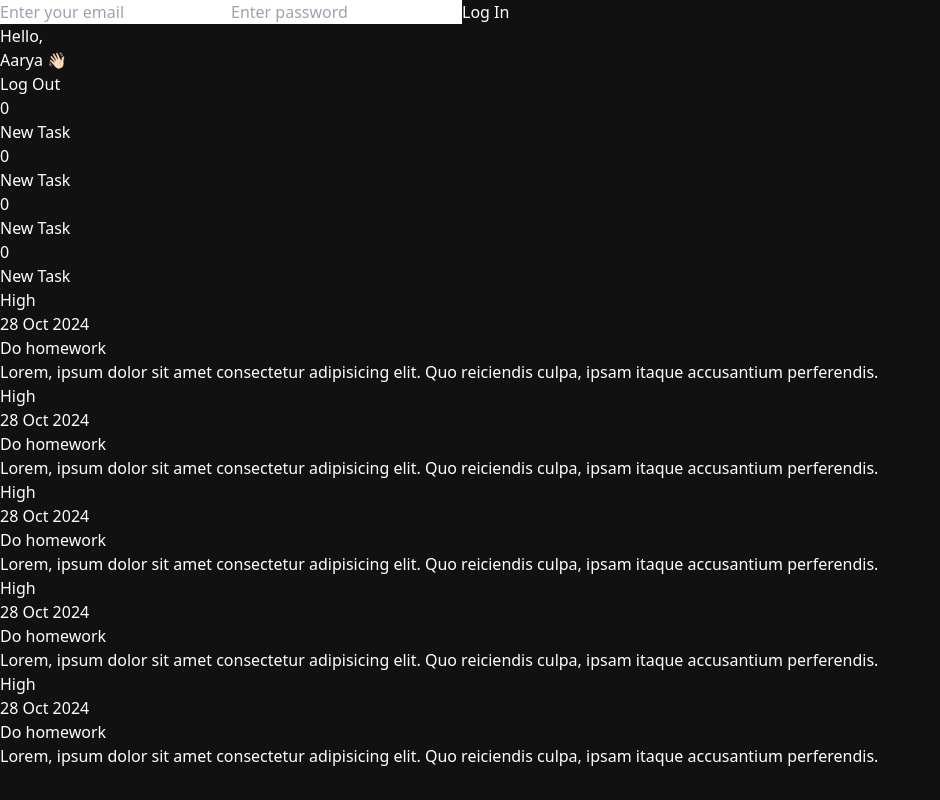
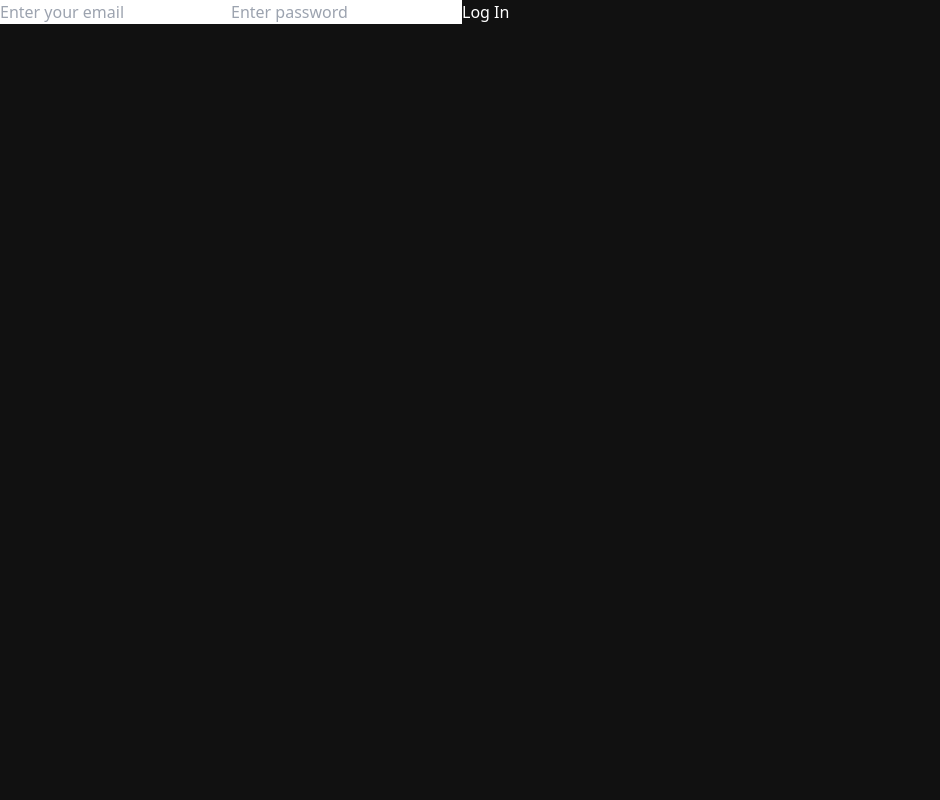
Before and after one commit to aarya-kumar/ems, a React (Vite) app: page / in a window 1280 px wide. Shown: the whole page, without its empty margins (0-940 px from the left). Built offline with nearby package versions, Linux system fonts and the light colour scheme.

Commit message:
setting up who is logged in localStorage

```diff
--- a/src/App.jsx
+++ b/src/App.jsx
@@ -8,13 +8,29 @@ import { AuthContext } from './context/AuthProvider'
 const App = () => {
 
   const [user, setUser] = useState(null)
+  const [loggedInUserData, setLoggedInUserData] = useState(null)
   const authData = useContext(AuthContext)
+
+  useEffect(() => {
+    const loggedInUser = localStorage.getItem('loggedInUser')
+    if(loggedInUser) {
+      const userData = JSON.parse(loggedInUser)
+      setUser(userData.role)
+      setLoggedInUserData(userData.data)
+    }
+  }, [])
 
   const handleLogin = (email, password) => {
     if(email == 'admin@me.com' && password == '123'){
       setUser('admin')
-    } else if(authData && authData.employees.find((e)=>email == e.email && e.password == password)){
-      setUser('employee')
+      localStorage.setItem('loggedInUser', JSON.stringify({role:'admin'}))
+    } else if(authData){
+      const employee = authData.employees.find((e)=>email == e.email && e.password == password)
+      if(employee){
+        setUser('employee')
+        setLoggedInUserData(employee)
+        localStorage.setItem('loggedInUser', JSON.stringify({role:'employee', data:employee}))
+      }
     }
     else{
       alert("Invalid Credentials")
@@ -23,8 +39,9 @@ const App = () => {
 
   return (
     <>
-      {!user ? <Login handleLogin={handleLogin} /> : ''}
-      {user == 'admin' ? <AdminDashboard /> : <EmployeeDashboard />}
+      {!user && <Login handleLogin={handleLogin} />}
+      {user === 'admin' && <AdminDashboard />}
+      {user === 'employee' && <EmployeeDashboard data={loggedInUserData} />}
     </>
   )
 }
--- a/src/components/Dashboard/EmployeeDashboard.jsx
+++ b/src/components/Dashboard/EmployeeDashboard.jsx
@@ -3,12 +3,12 @@ import Header from '../Other/Header'
 import TaskListNumbers from '../Other/TaskListNumbers'
 import TaskList from '../TaskList/TaskList'
 
-const EmployeeDashboard = () => {
+const EmployeeDashboard = ({data}) => {
   return (
     <div className='p-10 bg-[#1C1C1C] h-screen'>
-      <Header />
-      <TaskListNumbers />
-      <TaskList />
+      <Header data={data} />
+      <TaskListNumbers data={data} />
+      <TaskList data={data} />
     </div>
   )
 }
--- a/src/components/Other/Header.jsx
+++ b/src/components/Other/Header.jsx
@@ -1,9 +1,18 @@
-import React from 'react'
+import React, { useState } from 'react'
 
 const Header = () => {
+
+  // const [username, setUsername] = useState('')
+
+  // if(!data){
+  //   setUsername('Admin')
+  // }else{
+  //   setUsername(data.firstName)
+  // }
+
   return (
     <div className='flex items-end justify-between'>
-      <h1 className='text-2xl font-medium'>Hello, <br /> <span className='text-3xl font-semibold'>Aarya 👋🏻</span></h1>
+      <h1 className='text-2xl font-medium'>Hello, <br /> <span className='text-3xl font-semibold'>username 👋🏻</span></h1>
       <button className='bg-red-600 text-lg font-medium text-white px-5 py-2 rounded-sm'>Log Out</button>
     </div>
   )
--- a/src/components/Other/TaskListNumbers.jsx
+++ b/src/components/Other/TaskListNumbers.jsx
@@ -1,23 +1,23 @@
 import React from 'react'
 
-const TaskListNumbers = () => {
+const TaskListNumbers = ({data}) => {
   return (
     <div className='flex flex-wrap mt-10 justify-between gap-5 screen'>
       <div className='w-full sm:w-[48%] lg:w-[23%] px-9 py-6 rounded-xl bg-red-400'>
-        <h2 className='text-3xl font-semibold'>0</h2>
+        <h2 className='text-3xl font-semibold'>{data.taskCounts.newTask}</h2>
         <h3 className='text-xl font-medium'>New Task</h3>
       </div>
       <div className='w-full sm:w-[48%] lg:w-[23%] px-9 py-6 rounded-xl bg-blue-400'>
-        <h2 className='text-3xl font-semibold'>0</h2>
-        <h3 className='text-xl font-medium'>New Task</h3>
+        <h2 className='text-3xl font-semibold'>{data.taskCounts.completed}</h2>
+        <h3 className='text-xl font-medium'>Completed Task</h3>
       </div>
       <div className='w-full sm:w-[48%] lg:w-[23%] px-9 py-6 rounded-xl bg-green-400'>
-        <h2 className='text-3xl font-semibold'>0</h2>
-        <h3 className='text-xl font-medium'>New Task</h3>
+        <h2 className='text-3xl font-semibold'>{data.taskCounts.active}</h2>
+        <h3 className='text-xl font-medium'>Accepted Task</h3>
       </div>
       <div className='w-full sm:w-[48%] lg:w-[23%] px-9 py-6 rounded-xl bg-yellow-400'>
-        <h2 className='text-3xl font-semibold'>0</h2>
-        <h3 className='text-xl font-medium'>New Task</h3>
+        <h2 className='text-3xl font-semibold'>{data.taskCounts.failed}</h2>
+        <h3 className='text-xl font-medium'>Failed Task</h3>
       </div>
     </div>
   )
--- a/src/components/TaskList/CompleteTask.jsx
+++ b/src/components/TaskList/CompleteTask.jsx
@@ -0,0 +1,21 @@
+import React from 'react'
+
+const CompleteTask = () => {
+  return (
+    <div className='flex-shrink-0 h-full w-[300px] p-5 bg-green-400 rounded-xl'>
+        <div className='flex justify-between items-center'>
+            <h3 className='bg-red-600 text-sm px-3 py-1 rounded'>High</h3>
+            <h4 className='text-sm'>28 Oct 2024</h4>
+        </div>
+        <h2 className='mt-5 text-2xl font-semibold'>Do homework</h2>
+        <p className='text-sm mt-2'>
+            Lorem, ipsum dolor sit amet consectetur adipisicing elit. Quo reiciendis culpa, ipsam itaque accusantium perferendis.
+        </p>
+        <div className='mt-2'>
+            <button className='w-full'>Completed</button>
+        </div>
+      </div>
+  )
+}
+
+export default CompleteTask
--- a/src/components/TaskList/FailedTask.jsx
+++ b/src/components/TaskList/FailedTask.jsx
@@ -0,0 +1,21 @@
+import React from 'react'
+
+const FailedTask = () => {
+  return (
+    <div className='flex-shrink-0 h-full w-[300px] p-5 bg-yellow-400 rounded-xl'>
+        <div className='flex justify-between items-center'>
+            <h3 className='bg-red-600 text-sm px-3 py-1 rounded'>High</h3>
+            <h4 className='text-sm'>28 Oct 2024</h4>
+        </div>
+        <h2 className='mt-5 text-2xl font-semibold'>Do homework</h2>
+        <p className='text-sm mt-2'>
+            Lorem, ipsum dolor sit amet consectetur adipisicing elit. Quo reiciendis culpa, ipsam itaque accusantium perferendis.
+        </p>
+        <div className='mt-2'>
+            <button className='w-full'>Failed</button>
+        </div>
+      </div>
+  )
+}
+
+export default FailedTask
--- a/src/components/TaskList/NewTask.jsx
+++ b/src/components/TaskList/NewTask.jsx
@@ -0,0 +1,21 @@
+import React from 'react'
+
+const NewTask = () => {
+  return (
+    <div className='flex-shrink-0 h-full w-[300px] p-5 bg-blue-400 rounded-xl'>
+        <div className='flex justify-between items-center'>
+            <h3 className='bg-red-600 text-sm px-3 py-1 rounded'>High</h3>
+            <h4 className='text-sm'>28 Oct 2024</h4>
+        </div>
+        <h2 className='mt-5 text-2xl font-semibold'>Do homework</h2>
+        <p className='text-sm mt-2'>
+            Lorem, ipsum dolor sit amet consectetur adipisicing elit. Quo reiciendis culpa, ipsam itaque accusantium perferendis.
+        </p>
+        <div className='mt-4'>
+            <button>Accept Task</button>
+        </div>
+      </div>
+  )
+}
+
+export default NewTask
--- a/src/components/TaskList/TaskList.jsx
+++ b/src/components/TaskList/TaskList.jsx
@@ -1,58 +1,28 @@
 import React from 'react'
+import AcceptTask from './AcceptTask'
+import NewTask from './NewTask'
+import CompleteTask from './CompleteTask'
+import FailedTask from './FailedTask'
 
-const TaskList = () => {
+const TaskList = ({data}) => {
   return (
     <div id='tasklist' className='h-[55%] overflow-x-auto flex items-center justify-start gap-5 flex-nowrap w-full py-5 mt-10'>
-      <div className='flex-shrink-0 h-full w-[300px] p-5 bg-red-400 rounded-xl'>
-        <div className='flex justify-between items-center'>
-            <h3 className='bg-red-600 text-sm px-3 py-1 rounded'>High</h3>
-            <h4 className='text-sm'>28 Oct 2024</h4>
-        </div>
-        <h2 className='mt-5 text-2xl font-semibold'>Do homework</h2>
-        <p className='text-sm mt-2'>
-            Lorem, ipsum dolor sit amet consectetur adipisicing elit. Quo reiciendis culpa, ipsam itaque accusantium perferendis.
-        </p>
-      </div>
-      <div className='flex-shrink-0 h-full w-[300px] p-5 bg-blue-400 rounded-xl'>
-        <div className='flex justify-between items-center'>
-            <h3 className='bg-red-600 text-sm px-3 py-1 rounded'>High</h3>
-            <h4 className='text-sm'>28 Oct 2024</h4>
-        </div>
-        <h2 className='mt-5 text-2xl font-semibold'>Do homework</h2>
-        <p className='text-sm mt-2'>
-            Lorem, ipsum dolor sit amet consectetur adipisicing elit. Quo reiciendis culpa, ipsam itaque accusantium perferendis.
-        </p>
-      </div>
-      <div className='flex-shrink-0 h-full w-[300px] p-5 bg-green-400 rounded-xl'>
-        <div className='flex justify-between items-center'>
-            <h3 className='bg-red-600 text-sm px-3 py-1 rounded'>High</h3>
-            <h4 className='text-sm'>28 Oct 2024</h4>
-        </div>
-        <h2 className='mt-5 text-2xl font-semibold'>Do homework</h2>
-        <p className='text-sm mt-2'>
-            Lorem, ipsum dolor sit amet consectetur adipisicing elit. Quo reiciendis culpa, ipsam itaque accusantium perferendis.
-        </p>
-      </div>
-      <div className='flex-shrink-0 h-full w-[300px] p-5 bg-yellow-400 rounded-xl'>
-        <div className='flex justify-between items-center'>
-            <h3 className='bg-red-600 text-sm px-3 py-1 rounded'>High</h3>
-            <h4 className='text-sm'>28 Oct 2024</h4>
-        </div>
-        <h2 className='mt-5 text-2xl font-semibold'>Do homework</h2>
-        <p className='text-sm mt-2'>
-            Lorem, ipsum dolor sit amet consectetur adipisicing elit. Quo reiciendis culpa, ipsam itaque accusantium perferendis.
-        </p>
-      </div>
-      <div className='flex-shrink-0 h-full w-[300px] p-5 bg-purple-400 rounded-xl'>
-        <div className='flex justify-between items-center'>
-            <h3 className='bg-red-600 text-sm px-3 py-1 rounded'>High</h3>
-            <h4 className='text-sm'>28 Oct 2024</h4>
-        </div>
-        <h2 className='mt-5 text-2xl font-semibold'>Do homework</h2>
-        <p className='text-sm mt-2'>
-            Lorem, ipsum dolor sit amet consectetur adipisicing elit. Quo reiciendis culpa, ipsam itaque accusantium perferendis.
-        </p>
-      </div>
+      {data.tasks.map((elem, idx) => {
+
+        if(elem.active){
+          return <AcceptTask key={idx} />
+        }
+        if(elem.newTask){
+          return <NewTask key={idx} />
+        }
+        if(elem.completed){
+          return <CompleteTask key={idx} />
+        }
+        if(elem.failed){
+          return <FailedTask key={idx} />
+        }
+
+      })}
     </div>
   )
 }
--- a/src/context/AuthProvider.jsx
+++ b/src/context/AuthProvider.jsx
@@ -1,13 +1,15 @@
 import React, { createContext, useEffect, useState } from 'react'
-import { getLocalStorage } from '../utils/localStorage'
+import { getLocalStorage, setLocalStorage } from '../utils/localStorage'
 
 export const AuthContext = createContext()
 
 const AuthProvider = ({children}) => {
+  //localStorage.clear()
 
     const [userData, setUserData] = useState(null)
 
    useEffect(() => {
+    setLocalStorage()
     const {employees, admin} = getLocalStorage()
     setUserData({employees, admin})
    }, [])
```
Also changed, not shown: src/components/TaskList/AcceptTask.jsx (+22 -0 lines), src/utils/localStorage.jsx (+37 -0 lines).
